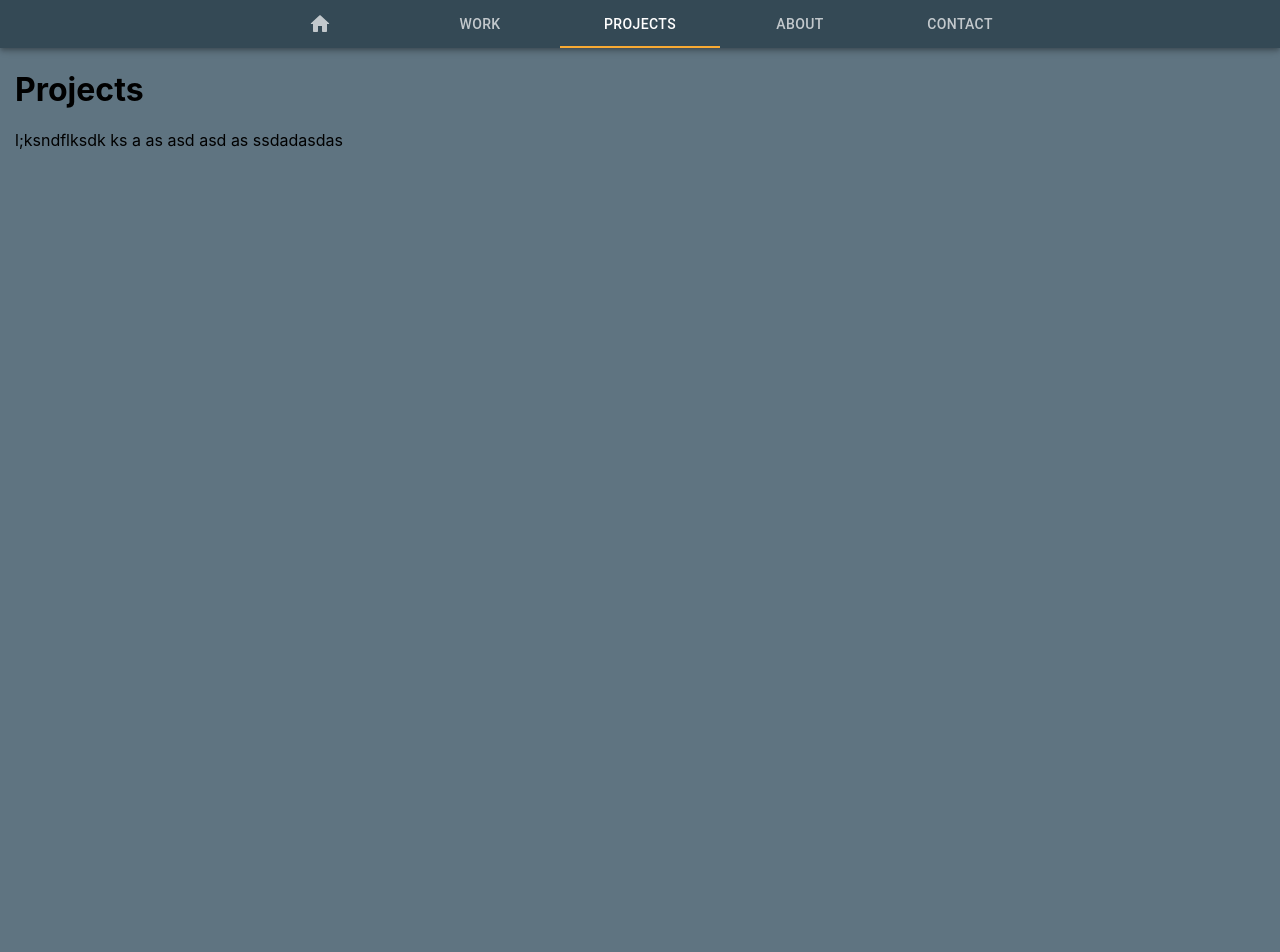
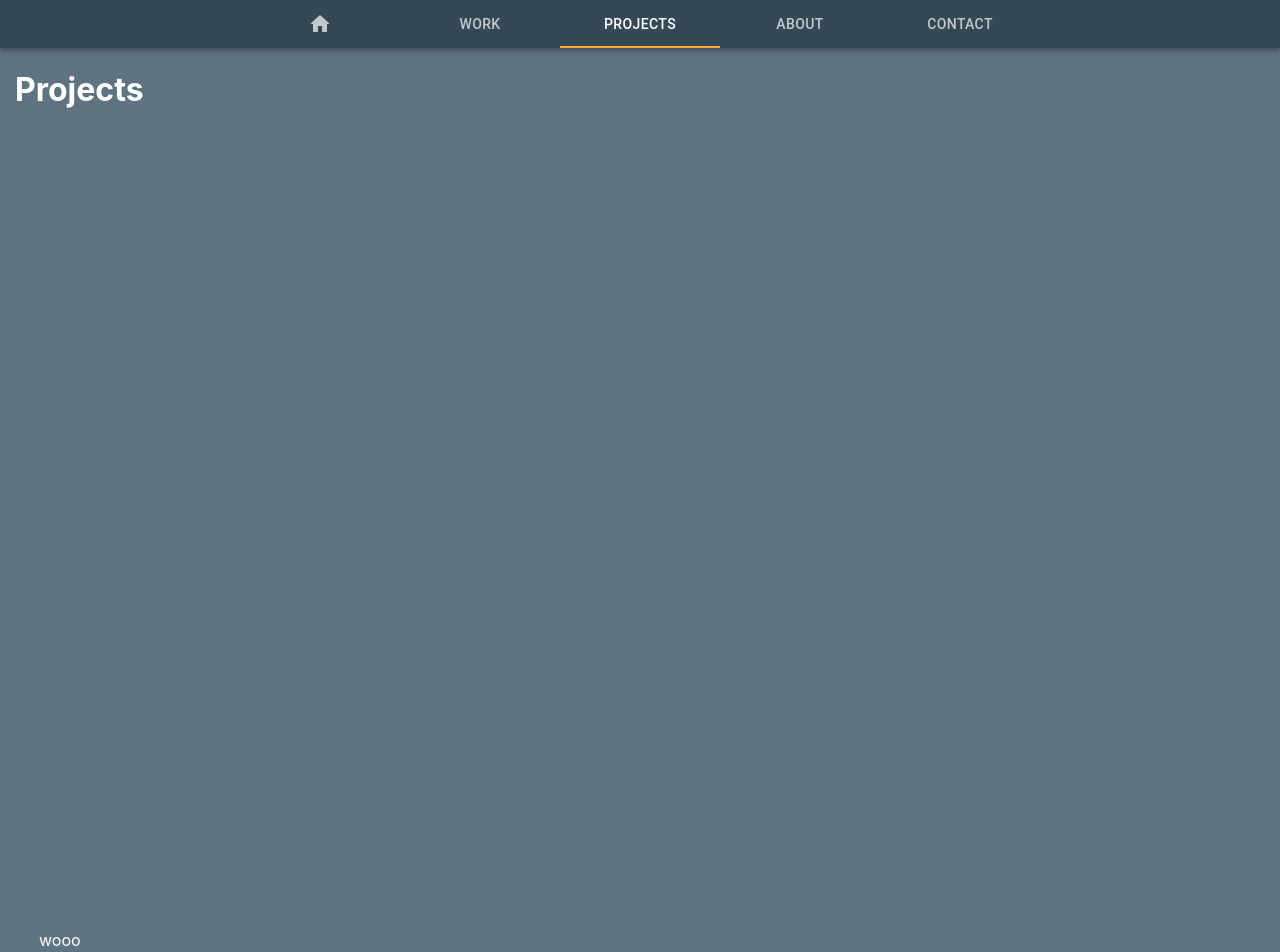
Before and after one commit to bacon-bytes/portfolio, a React (Create React App) app: page /projects in a window 1280 px wide. Shown: the top 952 px of the page. Before the commit the page ends 800 px from the top, so only its background shows below. Built offline with nearby package versions, Linux system fonts and the light colour scheme.

Commit message:
- figured out some styleing

```diff
--- a/package.json
+++ b/package.json
@@ -10,6 +10,7 @@
     "@testing-library/react": "^9.5.0",
     "@testing-library/user-event": "^7.2.1",
     "core-js": "^3.6.4",
+    "material-ui": "^1.0.0-beta.47",
     "react": "^16.13.1",
     "react-dom": "^16.13.1",
     "react-router": "^4.3.1",
--- a/src/App.js
+++ b/src/App.js
@@ -26,7 +26,7 @@ class App extends Component {
   changeBackground = () => {
     let path = window.location.pathname;
 
-    if (path === "/") document.body.style = "background: black";
+    if (path === "/") document.body.style = "background: #ffdc65";
     else document.body.style = "background: #5f7481";
   };
 
--- a/src/components/pages/projects.jsx
+++ b/src/components/pages/projects.jsx
@@ -1,17 +1,23 @@
 import React, { Component } from "react";
 import { moveSyntheticComments } from "typescript";
-import { MuiThemeProvider } from "@material-ui/core";
+import { MuiThemeProvider, Box, Container } from "@material-ui/core";
 import theme from "../../themes/theme";
-import { useTheme } from "@material-ui/core/styles";
 
 const Projects = () => {
-  const theme = useTheme();
   return (
     <MuiThemeProvider theme={theme}>
-      <h1 color={theme.palette.secondary}>Projects</h1>
-      <div color={theme.palette.primary.main}>
-        l;ksndflksdk ks a as asd asd as ssdadasdas
-      </div>
+      <Box color={theme.palette.primary.contrastText}>
+        <h1>Projects</h1>
+        <Container>
+          <Box
+            color={theme.palette.secondary.light}
+            padding={(50, 50, 50, 50)}
+          ></Box>
+        </Container>
+        <Container>wooo</Container>
+        <Container>wooo</Container>
+      </Box>
+      <div>l;ksndflksdk ks a as asd asd as ssdadasdas</div>
     </MuiThemeProvider>
   );
 };
```
Also changed, not shown: 1 other file (tests, documents, lock files or other folders).
